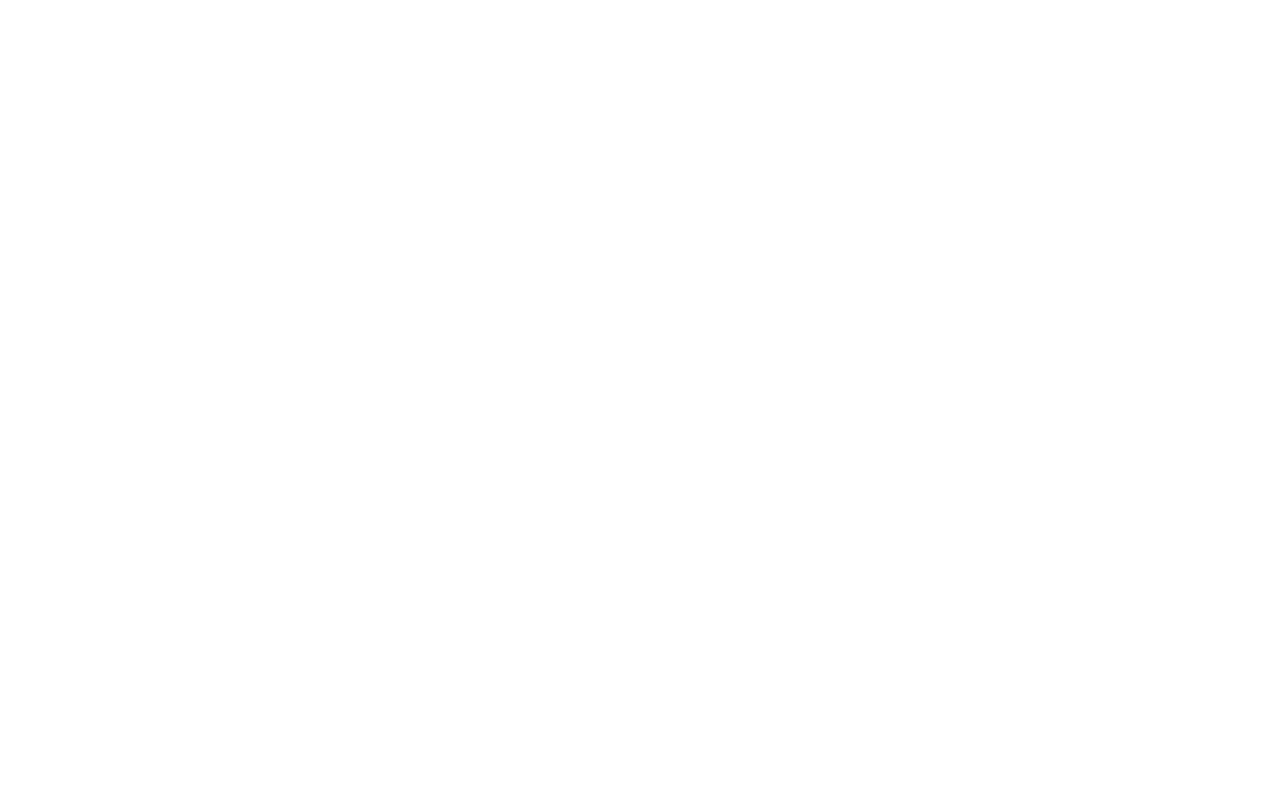
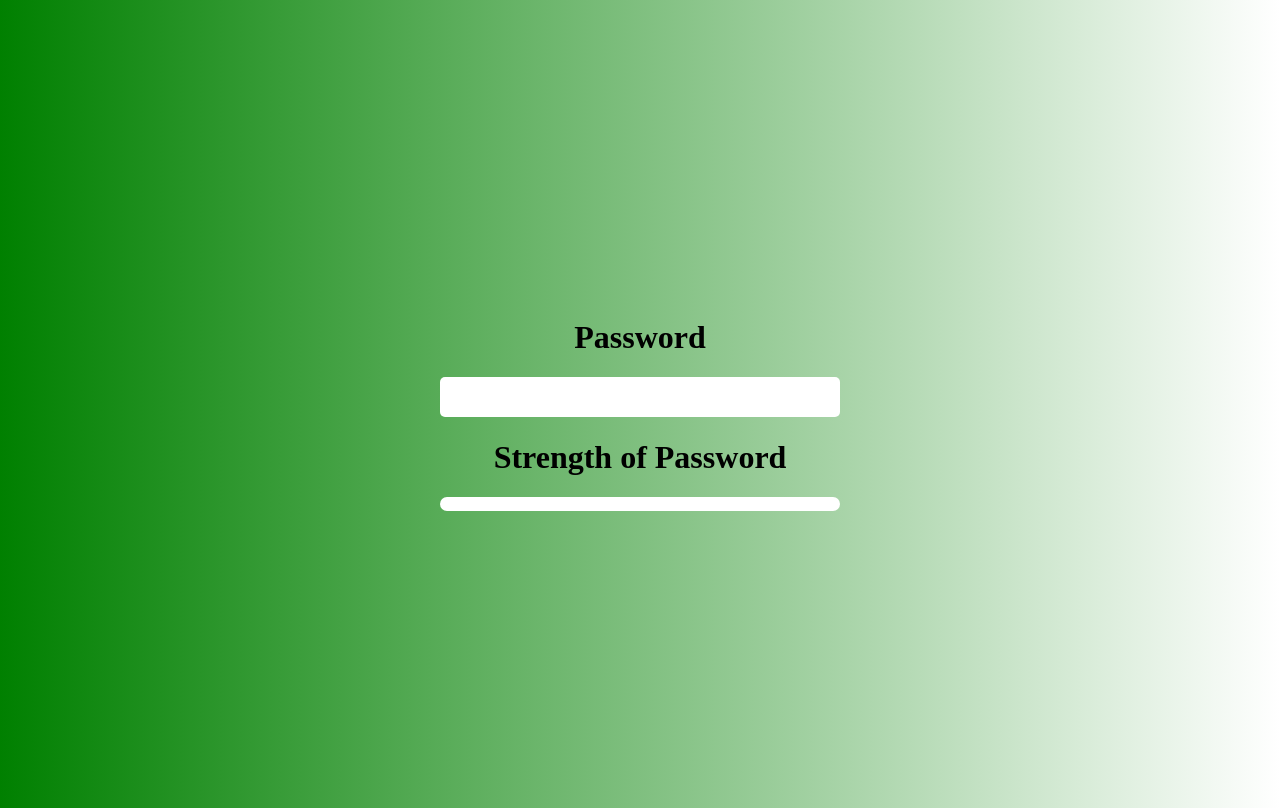
Before and after one commit to xenosM/password_strength_checker, a plain HTML site: page index.html in a window 1280 px wide. Drawn offline with Linux system fonts and the light colour scheme.

Commit message:
project complete

```diff
--- a/css/style.css
+++ b/css/style.css
@@ -0,0 +1,28 @@
+body {
+  background-image: linear-gradient(to right, green, white);
+  height: 99vh;
+  display: flex;
+  justify-content: center;
+  align-items: center;
+  flex-direction: column;
+}
+.password_input {
+  border: none;
+  border-radius: 5px;
+  outline: none;
+  width: 25rem;
+  height: 1.95rem;
+  padding: 1.25rem 1.5rem;
+  font-size: 18px;
+  color: green;
+}
+.strength_loader_container {
+  height: 0.85rem;
+  width: 25rem;
+  border-radius: 25px;
+  background-color: white;
+
+  .loader {
+    height: 100%;
+  }
+}
--- a/index.html
+++ b/index.html
@@ -3,6 +3,15 @@
     <meta charset="UTF-8" />
     <meta name="viewport" content="width=device-width, initial-scale=1.0" />
     <title>Password Strength Checker</title>
+    <link rel="stylesheet" href="css/style.css" />
   </head>
-  <body></body>
+  <body>
+    <h1>Password</h1>
+    <input type="text" class="password_input" />
+    <h1>Strength of Password</h1>
+    <div class="strength_loader_container">
+      <div class="loader"></div>
+    </div>
+  </body>
+  <script src="js/app.js"></script>
 </html>
--- a/js/app.js
+++ b/js/app.js
@@ -0,0 +1,23 @@
+let input = document.querySelector(".password_input");
+let loader = document.querySelector(".loader");
+let width = ["1%", "25%", "50%", "75%", "100%"];
+let color = ["#D73F40", "#DC6551", "#F2B84F", "#BDE952", "#3ba62f"];
+
+input.oninput = (event) => {
+  //* reinitialize values and points
+  let points = 0;
+  let value = input.value;
+  let testArray = [/[0-9]/, /[a-z]/, /[A-Z]/, /[^0-9a-zA-Z]/];
+
+  //* checks if the required criteria are fulfilled and gives points accordingly
+  if (value.length >= 6) {
+    testArray.forEach((item) => {
+      if (item.test(value)) {
+        points++;
+      }
+    });
+  }
+  //*gives the loader progress bar according to the points
+  loader.style.width = width[points];
+  loader.style.backgroundColor = color[points];
+};
```
